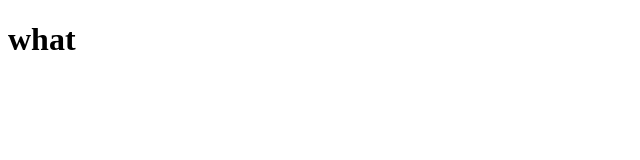
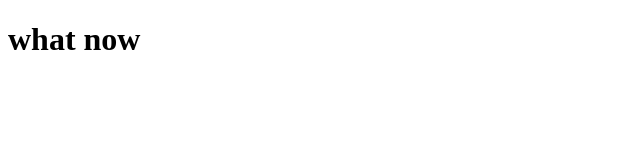
Before and after one commit to samuelssg1/git-one, a plain HTML site: page index.html in a window 1280 px wide. Shown: the full height of the page, 0-640 px from the left. Drawn offline with Linux system fonts and the light colour scheme.

Commit message:
adding add

```diff
--- a/index.html
+++ b/index.html
@@ -9,7 +9,7 @@
     </head>
 
     <body>
-        <h1>what</h1>
+        <h1>what now</h1>
     </body>
 
 </html>
```
